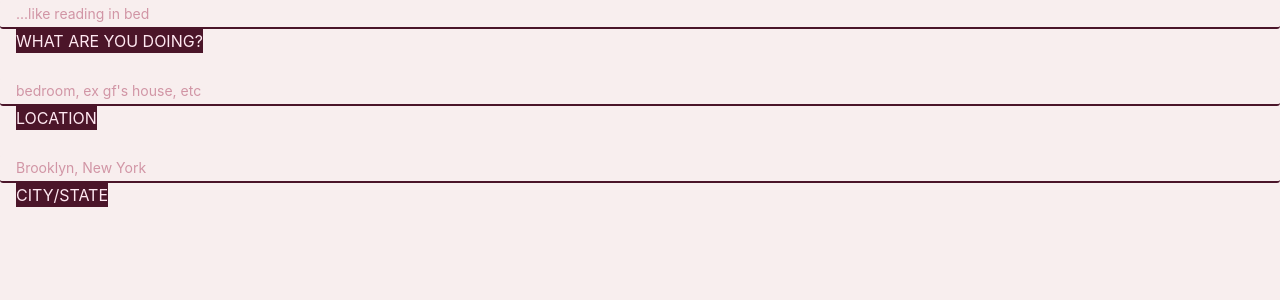
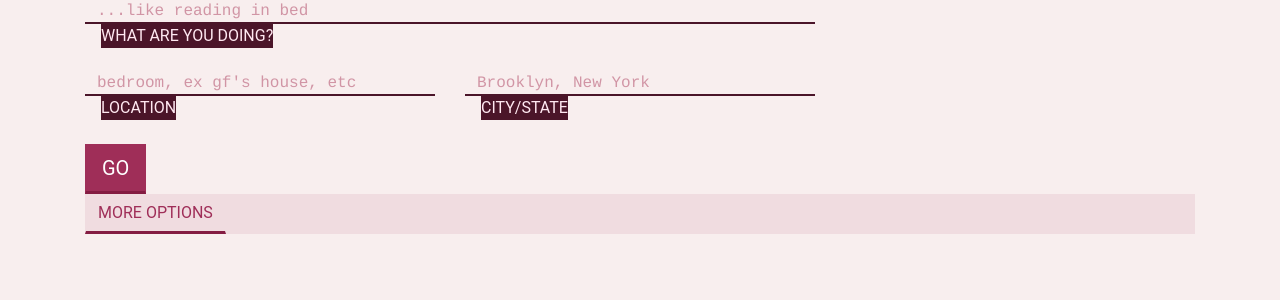
Before and after one commit to syntacticsugar/Moodphile-2.0, a Next.js app: page /moods in a window 1280 px wide. Shown: the top 300 px of the page. Built offline with nearby package versions, Linux system fonts and the light colour scheme.

Commit message:
Add Grid

```diff
--- a/pages/moods.tsx
+++ b/pages/moods.tsx
@@ -1,22 +1,85 @@
 import Form from 'react-bootstrap/Form';
+import Button from 'react-bootstrap/Button';
+import Container from 'react-bootstrap/Container';
+import Row from 'react-bootstrap/Row';
+import Col from 'react-bootstrap/Col';
+import Accordion from 'react-bootstrap/Accordion';
 
 const Moods: React.FC = () => {
   return (
     <Form>
+      <Container>
+        <Row>
+          <Col xs={12} sm={8}>
             <Form.Group>
-        <Form.Control size="sm" type="text" placeholder="...like reading in bed" />
+              <Form.Control placeholder="...like reading in bed" />
               <Form.Label>WHAT ARE YOU DOING?</Form.Label>
             </Form.Group>
-
+          </Col>
+        </Row>
+        <Row>
+          <Col sm={6} md={4}>
             <Form.Group>
-        <Form.Control size="sm" type="text" placeholder="bedroom, ex gf's house, etc" />
+              <Form.Control placeholder="bedroom, ex gf's house, etc" />
               <Form.Label>LOCATION</Form.Label>
             </Form.Group>
-
+          </Col>
+          <Col sm={6} md={4}>
             <Form.Group>
-        <Form.Control size="sm" type="text" placeholder="Brooklyn, New York" />
+              <Form.Control placeholder="Brooklyn, New York" />
               <Form.Label>CITY/STATE</Form.Label>
             </Form.Group>
+          </Col>
+        </Row>
+        <Row>
+          <Col>
+            <Button variant="primary" size="lg">
+              GO
+            </Button>
+          </Col>
+        </Row>
+        <Row>
+          <Col>
+            <Accordion style={{ 'background-color': '#f0dce0' }}>
+              <Accordion.Toggle as={Button} variant="link" eventKey="0">
+                MORE OPTIONS
+              </Accordion.Toggle>
+              <Accordion.Collapse eventKey="0">
+                <div>
+                  <Row>
+                    <Col xs={12} sm={1}>
+                      <Form.Group>
+                        <Form.Control placeholder="hrs" />
+                        <Form.Label>SLEEP</Form.Label>
+                      </Form.Group>
+                    </Col>
+                    <Col xs={12} sm={4}>
+                      <Form.Group>
+                        <Form.Control placeholder="separated by commas" />
+                        <Form.Label>VITAMINS, MEDICATIONS, ETC</Form.Label>
+                      </Form.Group>
+                    </Col>
+                    <Col xs={12} sm={2}>
+                      <Form.Group>
+                        <Form.Control placeholder="minutes" />
+                        <Form.Label>SUNLIGHT</Form.Label>
+                      </Form.Group>
+                    </Col>
+                  </Row>
+                  <Row>
+                    <Col xs={12} sm={7}>
+                      <Form.Group>
+                        <Form.Control placeholder="Just got news that..." />
+                        <Form.Label>SPECIFIC EVENT</Form.Label>
+                      </Form.Group>
+                    </Col>
+                  </Row>
+                </div>
+              </Accordion.Collapse>
+            </Accordion>
+          </Col>
+        </Row>
+      </Container>
     </Form>
   );
 };
--- a/styles/theme.scss
+++ b/styles/theme.scss
@@ -13,6 +13,7 @@ $color-black-deep-plum: #2d0012;
 $color-deep-plum: #6d2a3f;
 $color-raspberry-rising: #9f2e58;
 $color-bright-raspberry: #bc295f;
+$color-another-plum: #841c42;
 $color-lime-green: #b0ea00;
 $color-bright-grass: #6b9430;
 $color-medium-grass: #4f731c;
@@ -23,22 +24,38 @@ $color-sunlit-dusty-rose: #8e555f;
 $color-pale-marshmallow-pink: #ffe8f1;
 $color-light-pink: #f8eeee;
 $color-light-blue: #2d8ba3;
+$color-lighter-pink: #f0dce0;
 $padding-size: 1rem;
 
 /* Bootstrap Overrides */
 
 $input-border-radius: 0;
+$input-border-radius-sm: 0;
 $input-border-width: 0;
 $input-border-color: $color-charred-maroon-soot;
 $input-placeholder-color: #d195a5;
-$input-bg: $color-light-pink;
+$input-bg: transparent;
 $body-bg: $color-light-pink;
 
 $input-padding-x-sm: $padding-size;
+$input-padding-y: 0;
 $input-color: $color-light-blue;
+
+$btn-border-radius: 0;
+$btn-border-radius-sm: 0;
+$btn-border-radius-lg: 0;
+
+$input-font-family: courier, "courier new", monospace;
+$font-family-base: Roboto, "Helvetica Neue", Helvetica, Arial, sans-serif;
+
+$primary: $color-raspberry-rising;
 
 .form-control {
   border-bottom: solid 2px $input-border-color !important;
+}
+
+.btn {
+  border-bottom: 3px solid $color-another-plum !important;
 }
 
 .form-label {
```
Lines whose indentation alone changed are shown as unchanged.
